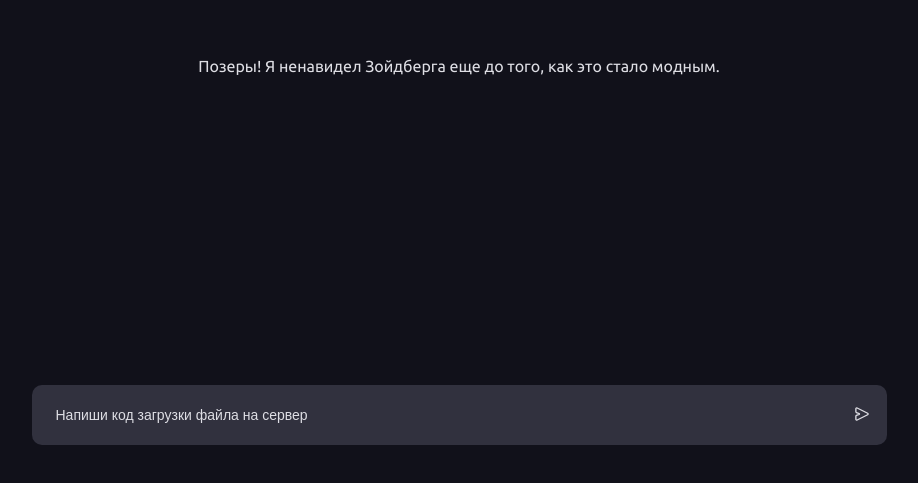
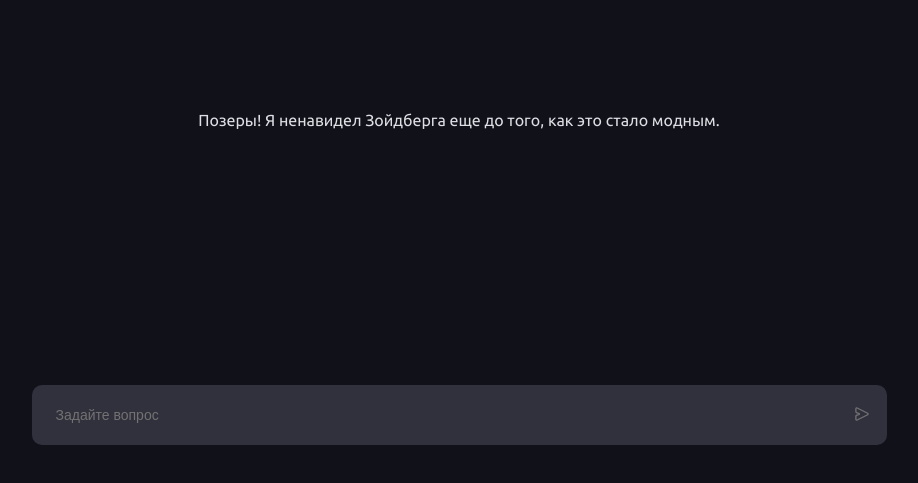
Before and after one commit to lollipopfly/chatgtp-frontend, a Vue app: page / in a window 1280 px wide. Shown: the part 307-790 px from the top of the page, without its empty margins (181-1099 px from the left). Built offline with nearby package versions, Linux system fonts and the light colour scheme; what vue3-perfect-scrollbar would draw is missing.

Commit message:
fix form botom position

```diff
--- a/src/assets/css/main.css
+++ b/src/assets/css/main.css
@@ -24,8 +24,9 @@ main {
 }
 
 .container {
-  width: 855px;
+  width: 885px;
   margin: 0 auto;
+  padding: 0 15px;
 }
 @media (max-width: 991px) {
 	.container {
--- a/src/components/ChatForm.vue
+++ b/src/components/ChatForm.vue
@@ -36,7 +36,7 @@ import type { ResponseData } from '@/types/common'
 
 const emit = defineEmits(['onResponse', 'onLoading'])
 
-const question = ref('Напиши код загрузки файла на сервер')
+const question = ref('')
 const isLoading = ref(false)
 
 // COMPUTED
@@ -91,9 +91,11 @@ const emitLoading = (): void => {
 
 <style>
 .chat-form {
-  margin-top: auto;
+  position: fixed;
+  bottom: 48px;
+  left: 0;
   width: 100%;
-  padding-bottom: 48px;
+  padding: 0 15px;
 }
 
 .chat-form__wrapper,
```
